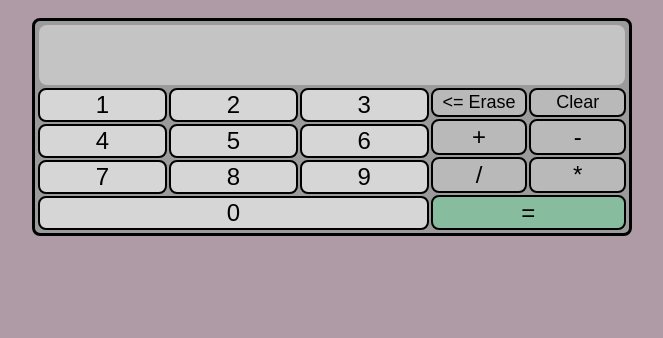
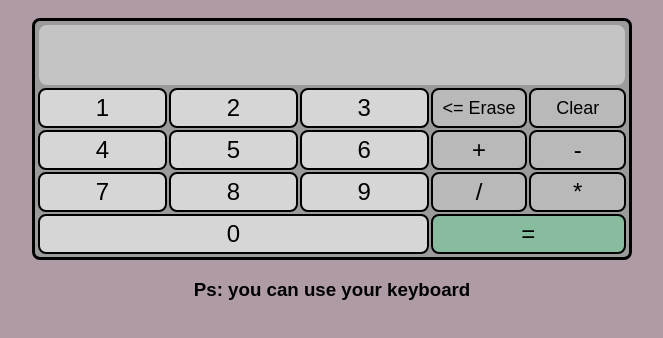
Before and after one commit to vlad-gby/project-calculator, a plain HTML site: page index.html in a window 1280 px wide. Shown: the part 120-458 px from the top of the page, without its empty margins (308-971 px from the left). Drawn offline with Linux system fonts and the light colour scheme.

Commit message:
Add note at the bottom; fixed height for btns

```diff
--- a/index.html
+++ b/index.html
@@ -38,6 +38,7 @@
       </div>
     </div>
   </div>
+  <h3>Ps: you can use your keyboard</h3>
 
   <script src="script.js"></script>
 
--- a/style.css
+++ b/style.css
@@ -6,6 +6,7 @@ button{
   border-radius: 8px;
   border: 2px solid black;
   font-size: 24px;
+  height: 40px;
 }
 
 body{
```
